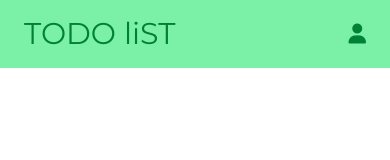
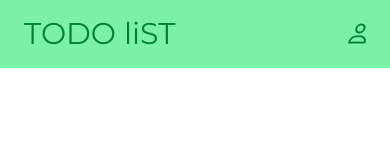
Before and after one commit to rudrasaiprasad1/todo-app, a Next.js app: page / in a window 390 px wide. Shown: the top 160 px of the page. Built offline with nearby package versions, Linux system fonts and the light colour scheme.

Commit message:
Header component  updated

```diff
--- a/components/Header.jsx
+++ b/components/Header.jsx
@@ -3,7 +3,7 @@
     <>
       <div className="sticky top-0 w-full left-0 bg-green-300 text-green-700 dark:text-green-700 flex justify-between items-center p-4 px-6 border-b border-white">
         <h1 className="text-3xl sm:text-6xl select-none">TODO liST</h1>
-        <i className="fa-solid fa-user text-xl sm:text-3xl"></i>
+        <i className="fa-solid fa-user text-xl sm:text-3xl duration-300 hover:opacity-40 cursor-pointer sm:text-3xl"></i>
       </div>
     </>
   );
```
